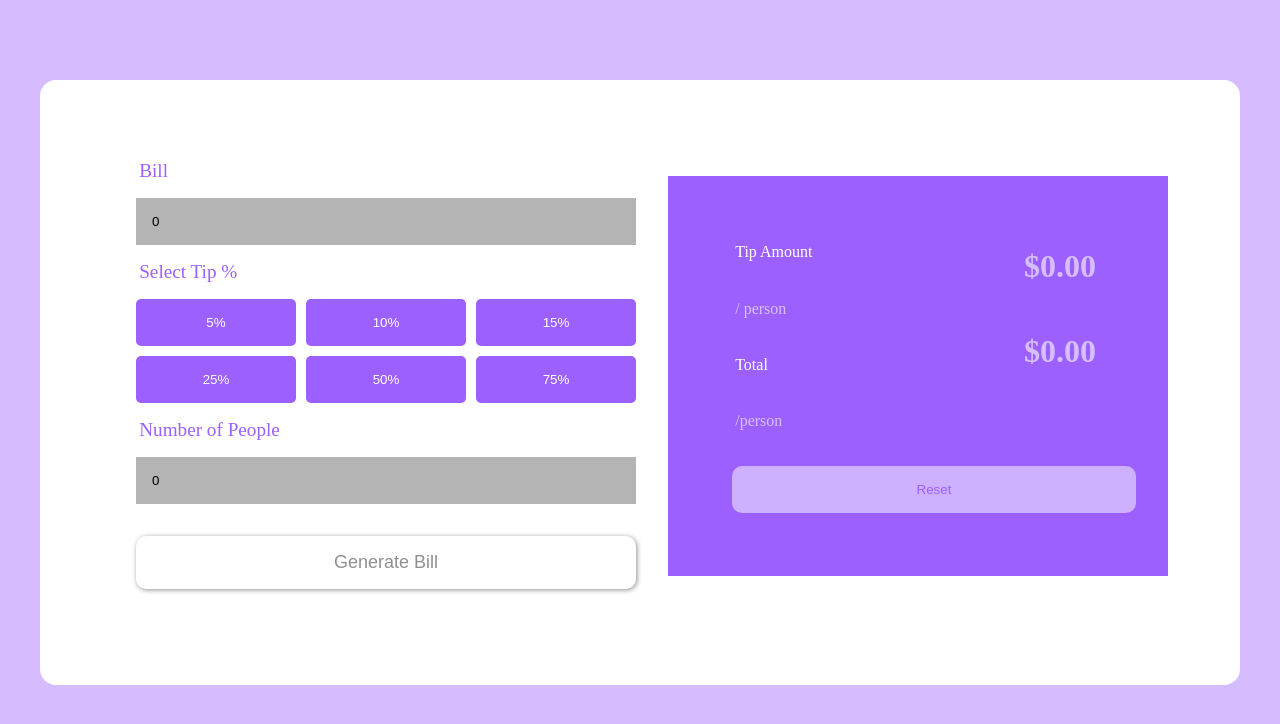
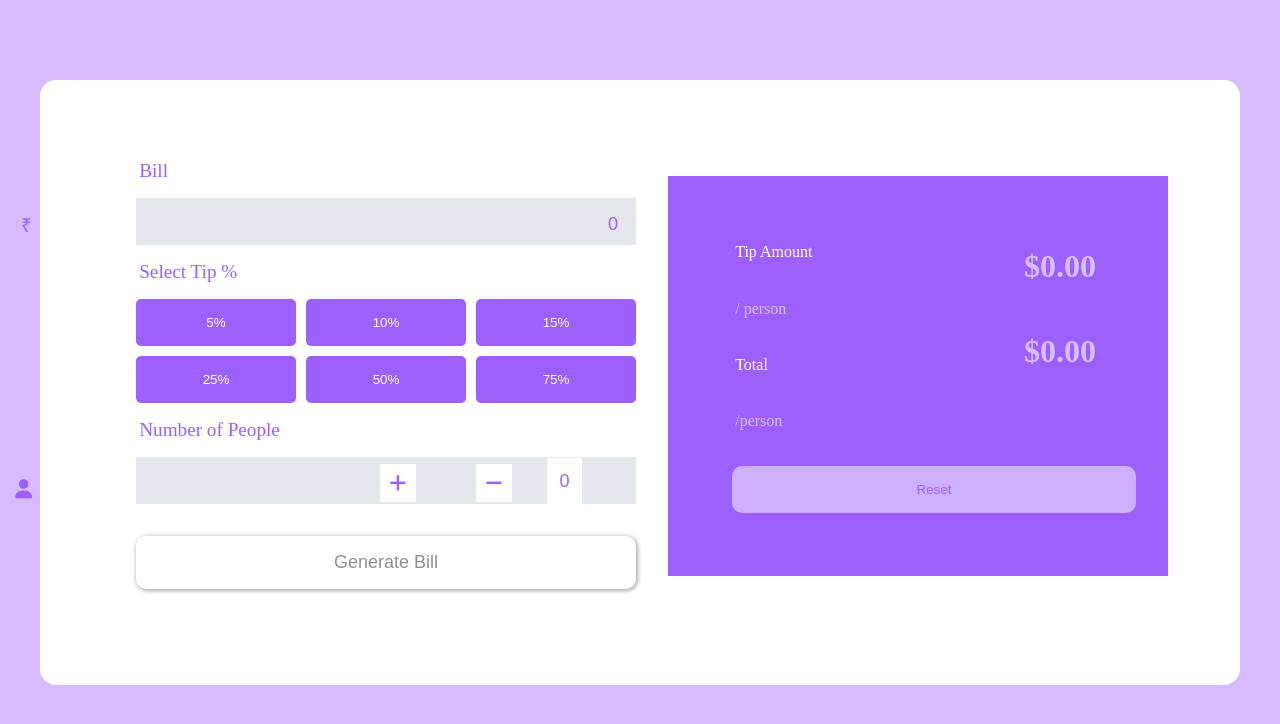
Before and after one commit to ganeshsadhashivam/microproject3, a plain HTML site: page index.html in a window 1280 px wide. Drawn offline with Linux system fonts and the light colour scheme.

Commit message:
changes icons

```diff
--- a/index.html
+++ b/index.html
@@ -6,13 +6,18 @@
     <meta name="viewport" content="width=device-width, initial-scale=1.0" />
     <title>Document</title>
     <link rel="stylesheet" href="./styles.css" />
+    <script
+      src="https://kit.fontawesome.com/d6c8005763.js"
+      crossorigin="anonymous"
+    ></script>
   </head>
   <body>
     <div class="box">
       <div class="container">
         <div>
           <p class="left">Bill</p>
-          <input type="text" name="bill" id="bill" placeholder="₹" value="0" />
+          <label for="bill" id="rupee"> ₹ </label>
+          <input type="text" name="bill" id="bill" placeholder="0" />
 
           <p class="left">Select Tip %</p>
           <div class="percent-btn">
@@ -24,7 +29,12 @@
             <button class="percent" value="75">75%</button>
           </div>
           <p class="left">Number of People</p>
-          <input type="number" min="-" max="+" value="0" id="numberofpeople" />
+          <label for="numberofpeople">
+            <i class="fa-solid fa-user" id="user"></i>
+            <i class="fa fa-plus" aria-hidden="true" id="plus"></i>
+            <i class="fa fa-minus" aria-hidden="true" id="minus"></i>
+          </label>
+          <input type="text" id="numberofpeople" placeholder="0" />
           <div id="numberofpeople"></div>
           <button id="generate-bill">Generate Bill</button>
         </div>
--- a/styles.css
+++ b/styles.css
@@ -23,6 +23,39 @@ body {
   grid-template-columns: 1fr 1fr;
 }
 
+#rupee {
+  color: #9c60ff;
+  position: absolute;
+  top: 11em;
+  right: 65em;
+  font-size: larger;
+}
+
+#user {
+  color: #9c60ff;
+  position: absolute;
+  top: 30rem;
+  right: 65em;
+  font-size: larger;
+}
+#plus {
+  color: #9c60ff;
+  position: absolute;
+  top: 29rem;
+  right: 45em;
+  font-size: larger;
+  background: white;
+  padding: 0.5em;
+}
+#minus {
+  color: #9c60ff;
+  position: absolute;
+  top: 29rem;
+  right: 40em;
+  font-size: larger;
+  background: white;
+  padding: 0.5em;
+}
 .container .left {
   margin-left: 1em;
   color: #9c60ff;
@@ -38,7 +71,7 @@ body {
   padding: 1rem;
   margin: 1rem;
   border: none;
-  background: #b4b4b4;
+  background: #e5e7eb;
 }
 
 /* #numberofpeople {
@@ -46,9 +79,20 @@ body {
 
 } */
 
+#numberofpeople::placeholder {
+  position: absolute;
+  color: #9c60ff;
+  top: 1px;
+  right: 3em;
+  background: white;
+  padding: 0.7em;
+}
+
 .container ::placeholder {
   color: #9c60ff;
   font-size: large;
+  position: absolute;
+  right: 1em;
   /* display: flex;
   justify-content: space-between;
   flex-direction: row; */
```
